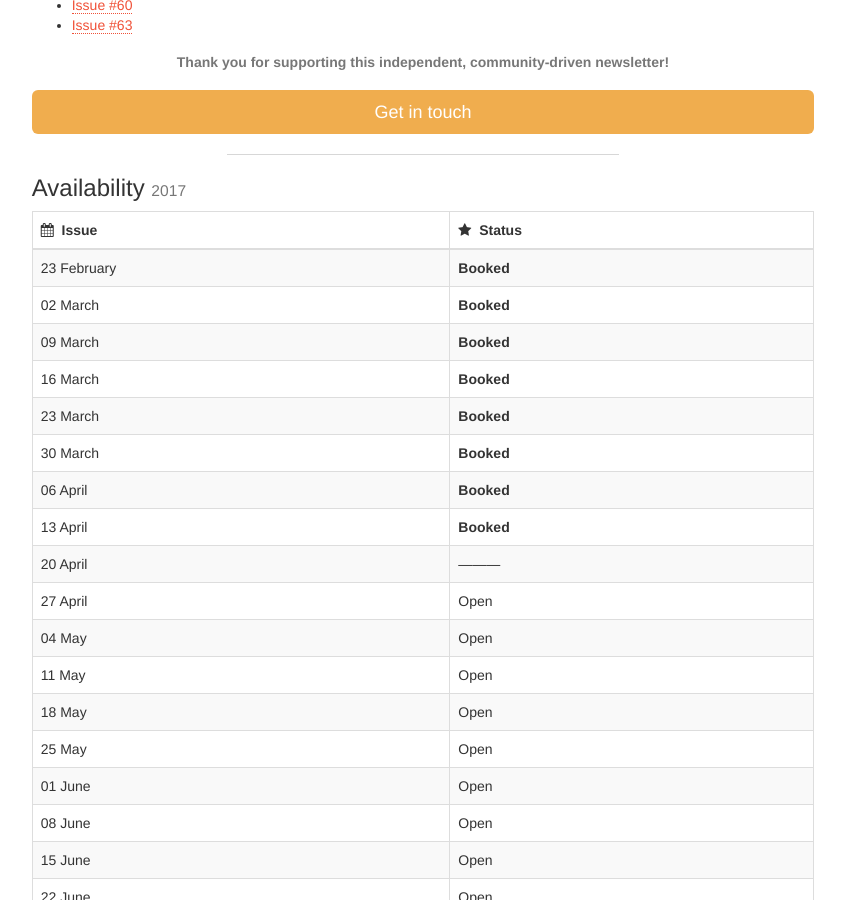
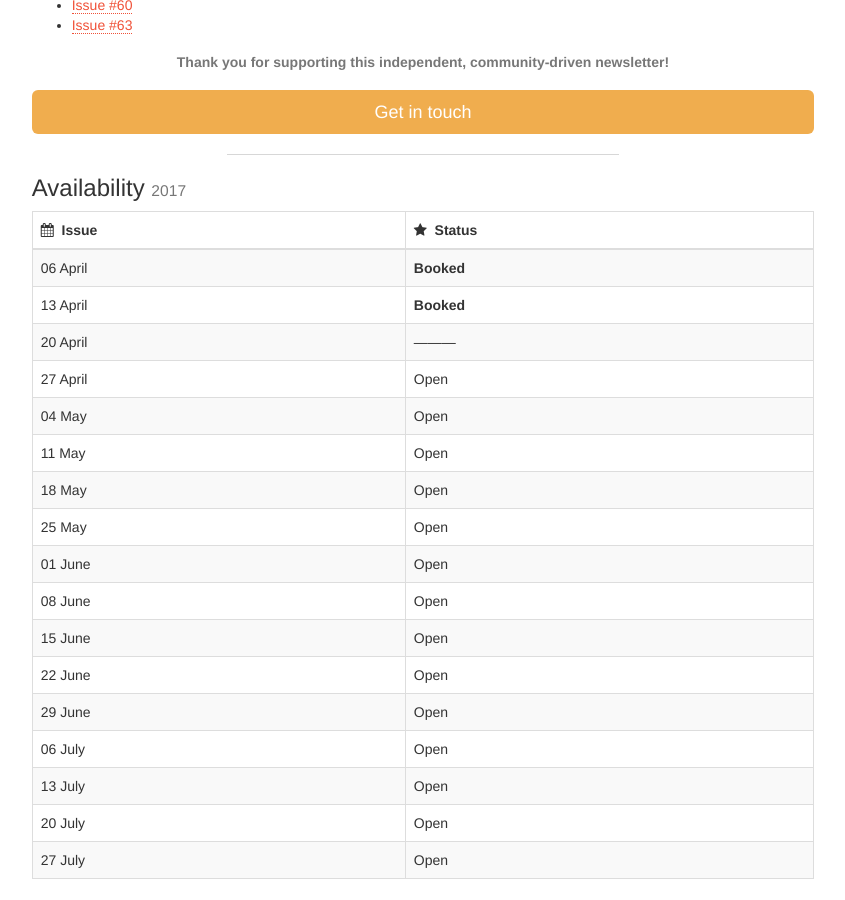
Before and after one commit to SwiftWeekly/swiftweekly.github.io, a Jekyll site: the page built from sponsorship.md, in a window 1280 px wide and 900 px high, scrolled down 763 px. Shown: the whole window, without its empty margins (217-1062 px from the left). Built offline with Jekyll 4.4.1, drawn with Linux system fonts in a browser that asks for light colours.

Commit message:
Update sponsorship.md

```diff
--- a/sponsorship.md
+++ b/sponsorship.md
@@ -40,12 +40,6 @@ the Swift Weekly Brief <a href="{{ site.links.twitter }}">twitter account</a> wi
 <div class="table-responsive" markdown="1">
 | <i class="fa fa-calendar" aria-hidden="true"></i>&nbsp; Issue | <i class="fa fa-star" aria-hidden="true"></i>&nbsp; Status |
 |:--------------|:-----------|
-| 23 February   | **Booked** |
-| 02 March      | **Booked** |
-| 09 March      | **Booked** |
-| 16 March      | **Booked** |
-| 23 March      | **Booked** |
-| 30 March      | **Booked** |
 | 06 April      | **Booked** |
 | 13 April      | **Booked** |
 | 20 April      | ---------  |
```
